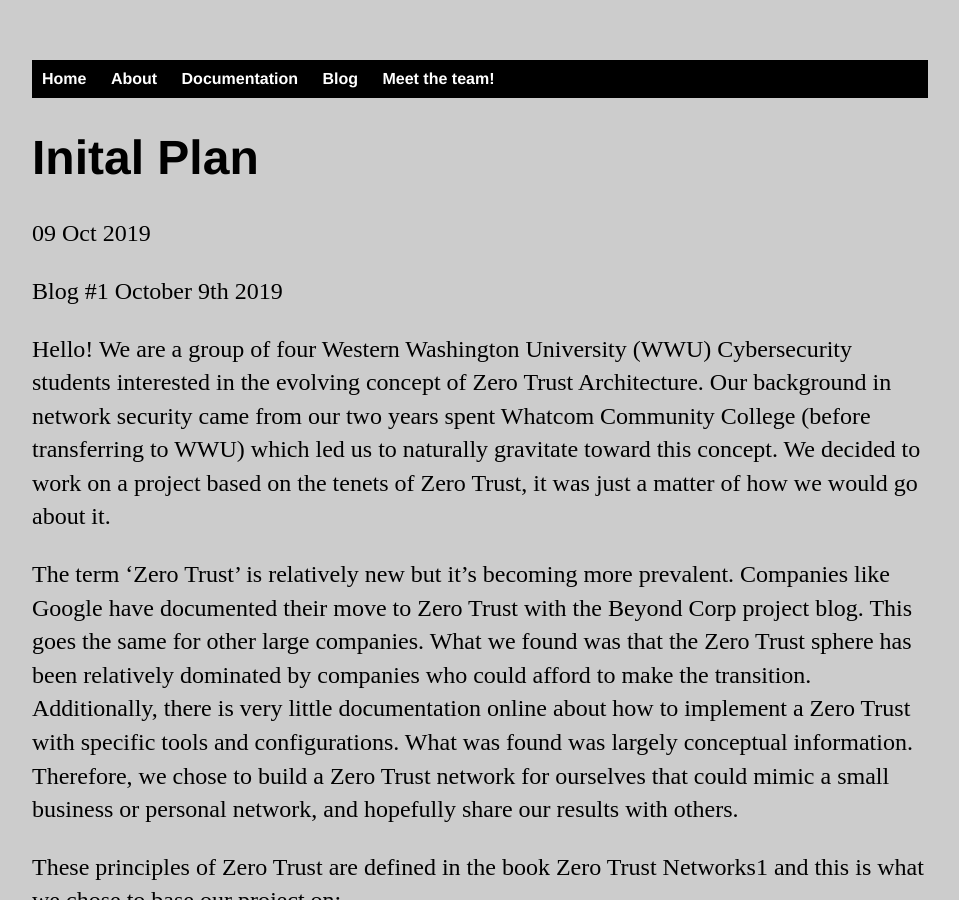
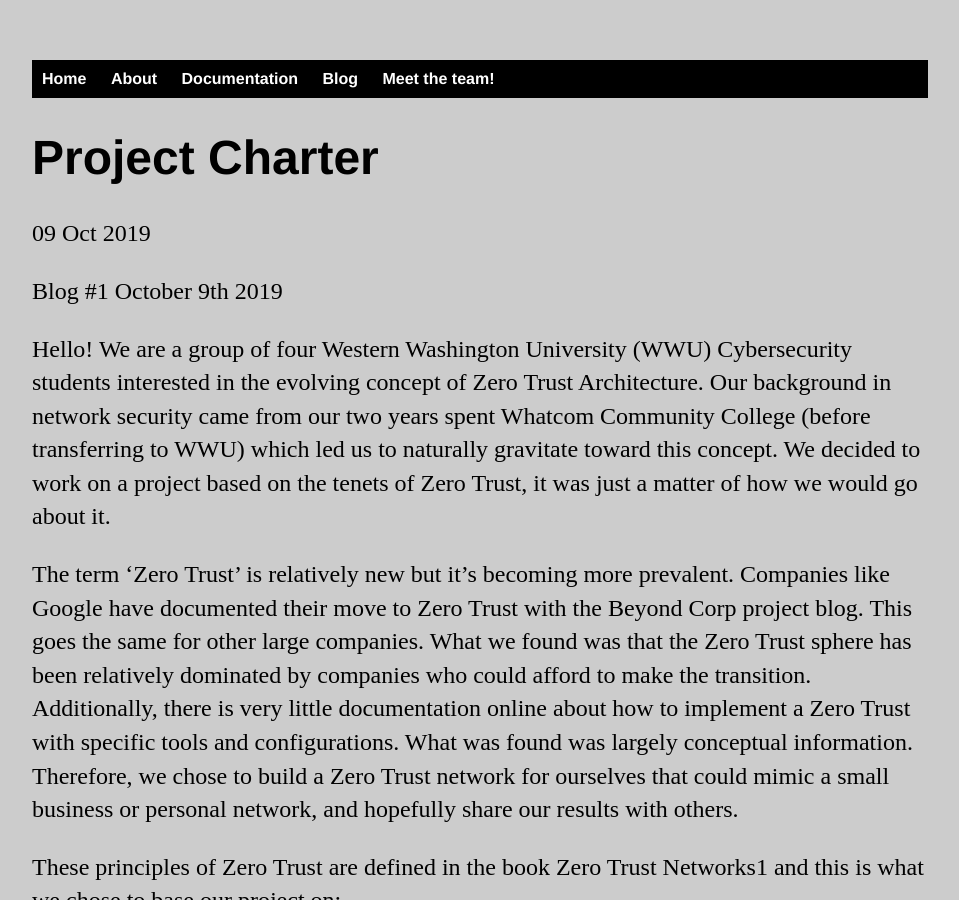
Before and after one commit to WWUZeroTrust/WWUZeroTrust.github.io, a Jekyll site: the page built from _posts/2019-10-09-project-charter.md, in a window 1280 px wide and 900 px high. Shown: the whole window, without its empty margins (160-1119 px from the left). Built offline with Jekyll 4.4.1, drawn with Linux system fonts in a browser that asks for light colours.

Commit message:
Update 2019-10-09-project-charter.md

```diff
--- a/_posts/2019-10-09-project-charter.md
+++ b/_posts/2019-10-09-project-charter.md
@@ -1,6 +1,6 @@
 ---
 layout: post
-title: "Inital Plan"
+title: "Project Charter"
 date: 2019-10-09
 ---
 Blog #1 October 9th 2019
```
